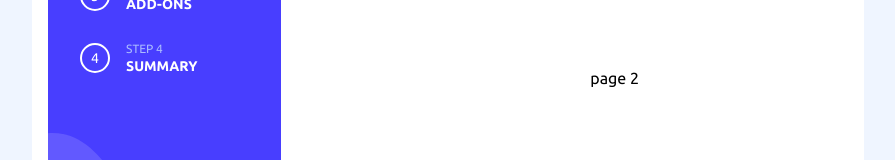
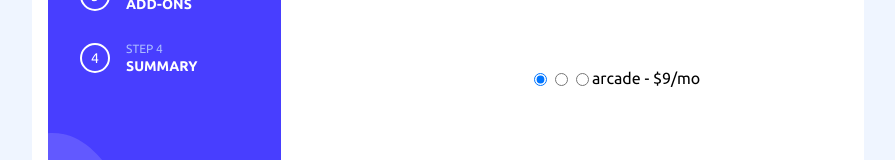
Before and after one commit to gabrielayresdev/Multi-step-form, a React (Vite) app: page / in a window 1280 px wide. Both pictures are taken after a click on the button "Next Step". Shown: the part 322-482 px from the top of the page, without its empty margins (192-1087 px from the left). Built offline with nearby package versions, Linux system fonts and the light colour scheme.

Commit message:
feat: plan selection feature

```diff
--- a/src/components/Form/Form.tsx
+++ b/src/components/Form/Form.tsx
@@ -1,7 +1,8 @@
-import { useFormContext } from "../../contexts/formContext";
+import { useFormContext } from "../../contexts/FormContext";
 import FormProgress from "../FormProgress/FormProgress";
 import PageTest from "../PageTest/PageTest";
 import PersonalForm from "../PersonalForm/PersonalForm";
+import PlanSelection from "../PlanSelection/PlanSelection";
 import styles from "./Form.module.sass";
 
 export const Form = () => {
@@ -9,7 +10,7 @@ export const Form = () => {
   const { page, goTo } = pagination;
   const content = [
     <PersonalForm />,
-    <PageTest content="page 2" />,
+    <PlanSelection />,
     <PageTest content="page 3" />,
     <PageTest content="page 4" />,
   ];
--- /dev/null
+++ b/src/components/PlanRadio/PlanRadio.module.sass
@@ -0,0 +1,4 @@
+.wrapper
+    display: flex
+    justify-content: center
+    align-items: center
--- /dev/null
+++ b/src/components/PlanRadio/PlanRadio.tsx
@@ -0,0 +1,30 @@
+import { SetStateAction } from "react";
+import styles from "./PlanRadio.module.sass";
+import { PlanInterface } from "../PlanSelection/PlanSelection";
+
+interface PlanRadioInterface
+  extends React.InputHTMLAttributes<HTMLInputElement> {
+  name: string;
+  plan: PlanInterface;
+  setValue: React.Dispatch<SetStateAction<PlanInterface>>;
+}
+
+export const PlanRadio = ({
+  name,
+  plan,
+  setValue,
+  ...args
+}: PlanRadioInterface) => {
+  return (
+    <div className={styles.wrapper}>
+      <input
+        type="radio"
+        name={name}
+        onChange={() => setValue(plan)}
+        {...args}
+      />
+    </div>
+  );
+};
+
+export default PlanRadio;
--- /dev/null
+++ b/src/components/PlanSelection/PlanSelection.module.sass
@@ -0,0 +1,4 @@
+.wrapper
+    display: flex
+    justify-content: center
+    align-items: center
--- /dev/null
+++ b/src/components/PlanSelection/PlanSelection.tsx
@@ -0,0 +1,43 @@
+import React from "react";
+import PlanRadio from "../PlanRadio/PlanRadio";
+import styles from "./PlanSelection.module.sass";
+
+export interface PlanInterface {
+  name: string;
+  dollarsPerMonth: number;
+}
+
+export const PlanSelection = () => {
+  const plans = [
+    {
+      name: "arcade",
+      dollarsPerMonth: 9,
+    },
+    {
+      name: "advanced",
+      dollarsPerMonth: 12,
+    },
+    {
+      name: "pro",
+      dollarsPerMonth: 15,
+    },
+  ];
+  const [plan, setPlan] = React.useState<PlanInterface>(plans[0]);
+  return (
+    <div className={styles.wrapper}>
+      {plans.map((item) => (
+        <PlanRadio
+          name="plan"
+          plan={item}
+          value={item.name}
+          setValue={setPlan}
+          checked={plan.name === item.name}
+          key={item.name}
+        />
+      ))}
+      {`${plan.name} - $${plan.dollarsPerMonth}/mo`}
+    </div>
+  );
+};
+
+export default PlanSelection;
--- a/src/styles/global/reset.sass
+++ b/src/styles/global/reset.sass
@@ -33,5 +33,4 @@ table
   border-spacing: 0
 
 input
-  -webkit-appearance: none
   border-radius: 0
```
